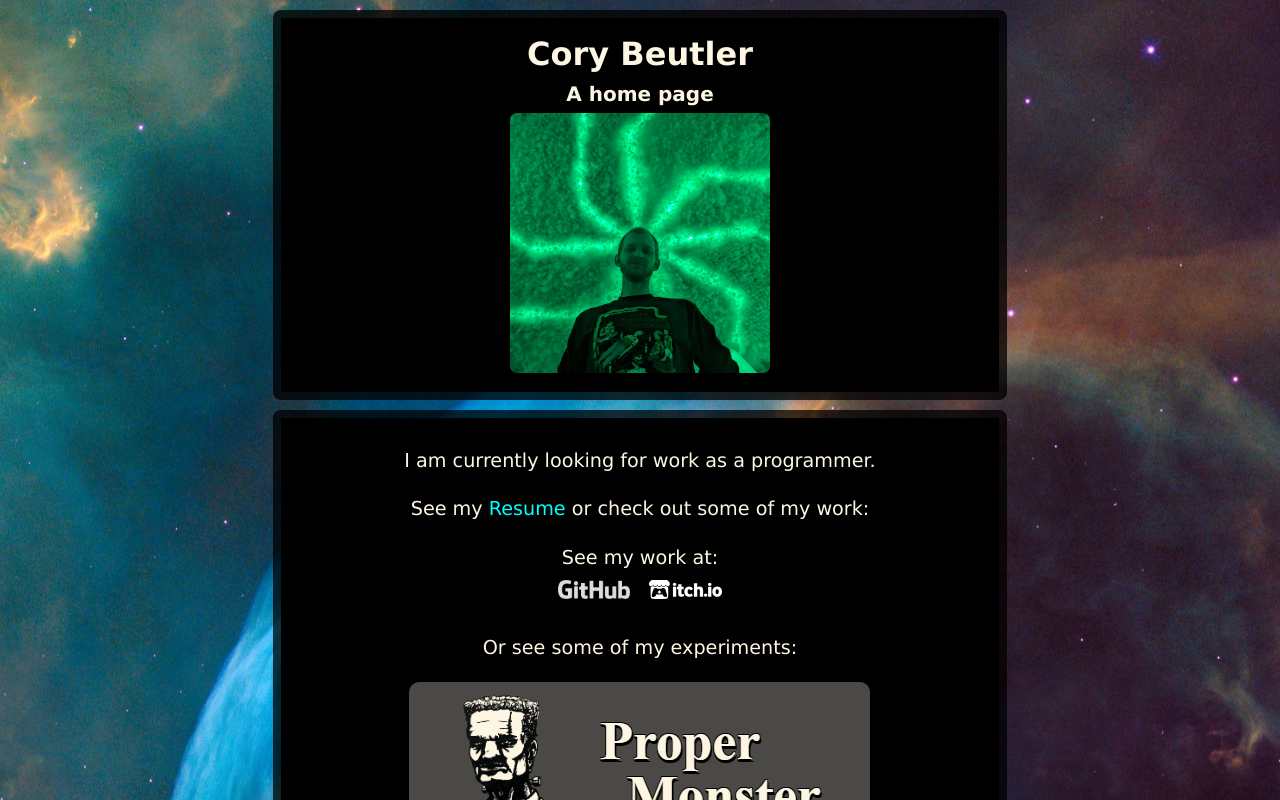
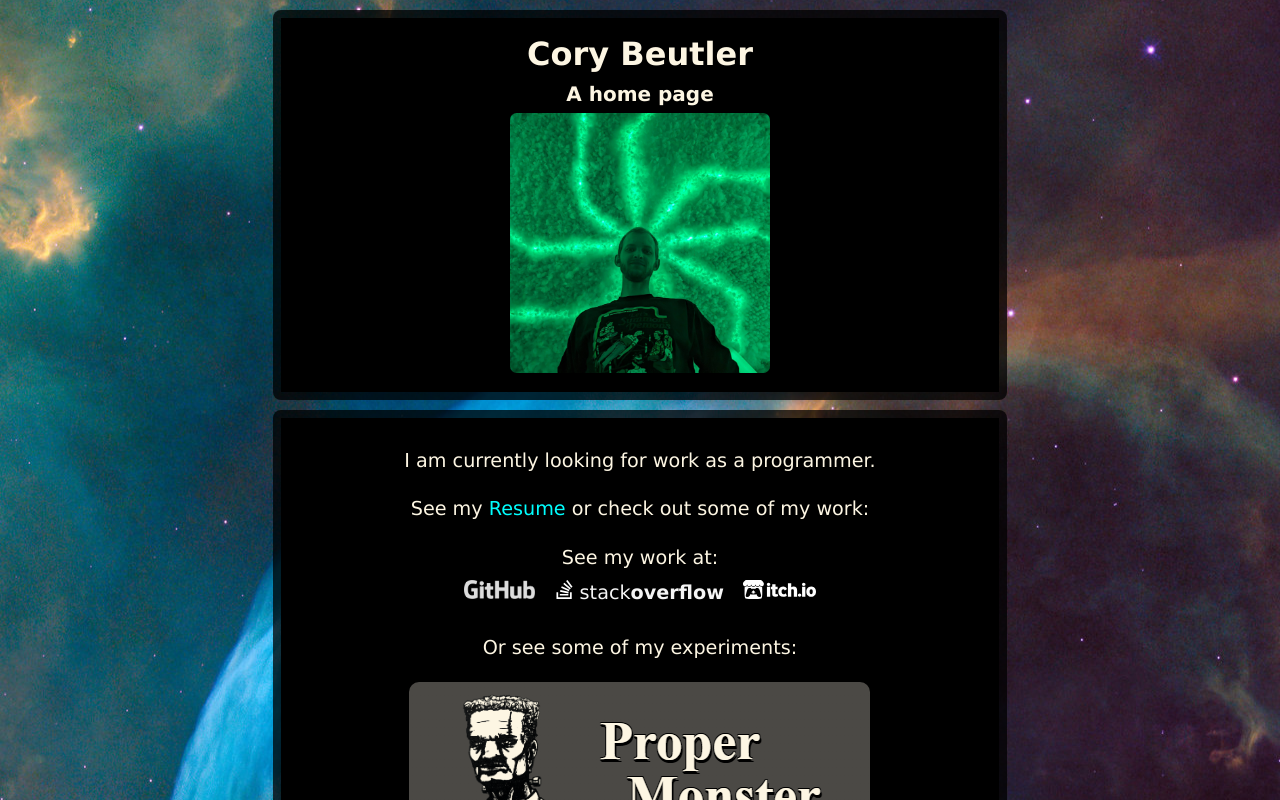
Before and after one commit to cgbeutler/corybeutler, a Svelte app: page / in a window 1280 px wide. Shown: the top 800 px of the page. Built offline with nearby package versions, Linux system fonts and the light colour scheme.

Commit message:
Added stackoverflow link

```diff
--- a/src/routes/Home.svelte
+++ b/src/routes/Home.svelte
@@ -39,10 +39,13 @@
   <div style="margin: 20px">
     <p style="margin: 0pt 10pt"> See my work at:</p>
     <a class="ext-link" href="https://github.com/cgbeutler">
-      <img src="/img/github_logo.png" alt="github.com/cgbeutler">
+      <img src="/img/github_logo.png" alt="github">
+    </a>
+    <a class="ext-link" href="https://stackoverflow.com/users/1884803">
+      <span style="white-space: nowrap;"><img src="/img/stack-white.svg" alt="stack"> stack<b>overflow</b></span>
     </a>
     <a class="ext-link" href="https://aristonaut.itch.io/">
-      <img src="/img/itchio_logo.svg" alt="aristonaut.itch.io">
+      <img src="/img/itchio_logo.svg" alt="itch.io">
     </a>
   </div>
   <p style="margin: 0pt 10pt"> Or see some of my experiments:</p>
```
Also changed, not shown: public/img/stack-white.svg (added).
